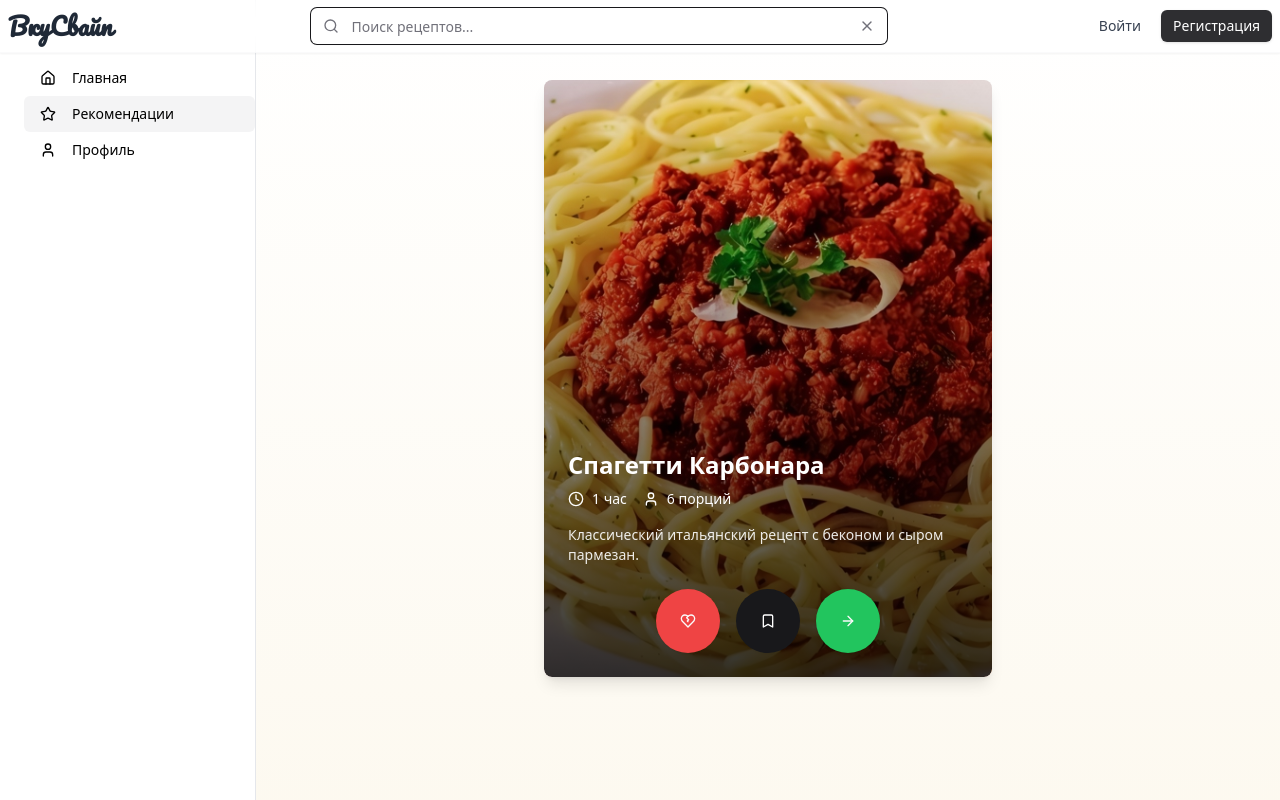
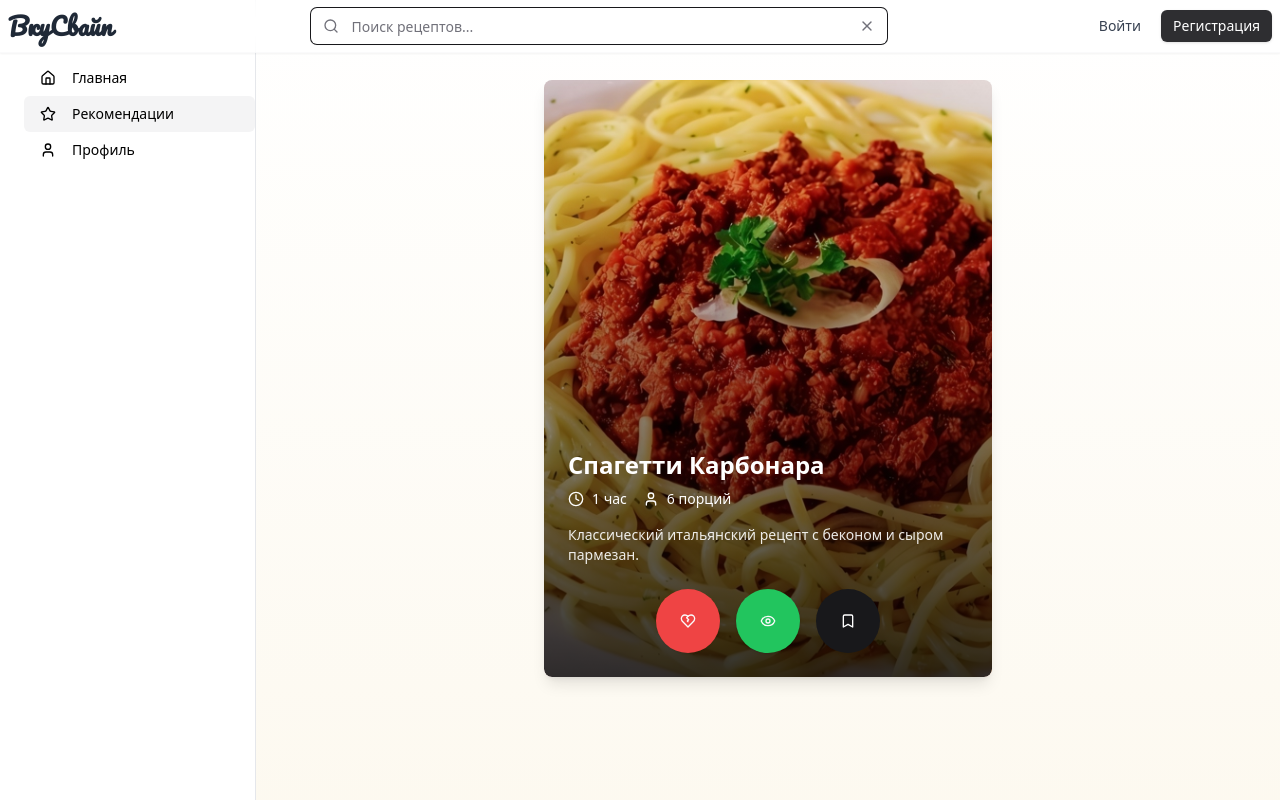
Before and after one commit to Koalal143/food-social-network, a Next.js app in the folder frontend/: page /recommendations in a window 1280 px wide. Built offline with nearby package versions, Linux system fonts and the light colour scheme.

Commit message:
feat(swipes): add swipes to the card

```diff
--- a/frontend/src/components/shared/RecipeSwipeCard.jsx
+++ b/frontend/src/components/shared/RecipeSwipeCard.jsx
@@ -4,7 +4,8 @@ import { useState } from 'react';
 import Image from 'next/image';
 import { motion, AnimatePresence } from 'framer-motion';
 import { Button } from '../ui/button';
-import { HeartCrack, ArrowRight, Bookmark, Clock, User } from 'lucide-react';
+import { HeartCrack, Eye, Bookmark, Clock, User } from 'lucide-react';
+import { useSwipeable } from 'react-swipeable';
 
 const RecipeSwipeCard = ({ recipe, onLike, onDislike, onViewRecipe }) => {
   const [direction, setDirection] = useState(null);
@@ -13,7 +14,8 @@ const RecipeSwipeCard = ({ recipe, onLike, onDislike, onViewRecipe }) => {
     enter: { x: 0, opacity: 1, scale: 1 },
     center: { x: 0, opacity: 1, scale: 1 },
     exit: (direction) => ({
-      x: direction === 'right' ? 500 : -500,
+      x: direction === 'right' ? 500 : direction === 'left' ? -500 : 0,
+      y: direction === 'up' ? -500 : 0,
       opacity: 0,
       scale: 0.8,
       transition: { duration: 0.3 }
@@ -30,6 +32,18 @@ const RecipeSwipeCard = ({ recipe, onLike, onDislike, onViewRecipe }) => {
     onDislike(recipe);
   };
 
+  const handleView = () => {
+    setDirection('up');
+    onViewRecipe(recipe);
+  };
+
+  const handlers = useSwipeable({
+    onSwipedLeft: handleDislike,
+    onSwipedRight: handleLike,
+    onSwipedUp: handleView,
+    preventDefaultTouchmoveEvent: true,
+  });
+
   return (
     <AnimatePresence mode="wait" custom={direction}>
       <motion.div
@@ -39,7 +53,8 @@ const RecipeSwipeCard = ({ recipe, onLike, onDislike, onViewRecipe }) => {
         initial="enter"
         animate="center"
         exit="exit"
-        className="relative w-full aspect-[3/4] rounded-lg overflow-hidden shadow-lg max-h-screen"
+        className="relative w-full aspect-[3/4] rounded-lg overflow-hidden shadow-lg touch-none"
+        {...handlers}
       >
         <div className="absolute inset-0">
           <Image
@@ -82,20 +97,20 @@ const RecipeSwipeCard = ({ recipe, onLike, onDislike, onViewRecipe }) => {
               <HeartCrack className="w-6 h-6" />
             </Button>
             <Button
+              onClick={() => onViewRecipe(recipe)}
+              size="lg"
+              variant="default"
+              className="rounded-full w-16 h-16 flex items-center justify-center bg-green-500 hover:bg-green-600"
+            >
+              <Eye className="w-6 h-6" />
+            </Button>
+            <Button
               onClick={handleLike}
               size="lg"
               variant="secondary"
               className="rounded-full w-16 h-16 flex items-center justify-center bg-primary hover:bg-primary/90"
             >
               <Bookmark className="w-6 h-6 text-white" />
-            </Button>
-            <Button
-              onClick={() => onViewRecipe(recipe)}
-              size="lg"
-              variant="default"
-              className="rounded-full w-16 h-16 flex items-center justify-center bg-green-500 hover:bg-green-600"
-            >
-              <ArrowRight className="w-6 h-6" />
             </Button>
           </div>
         </div>
```
